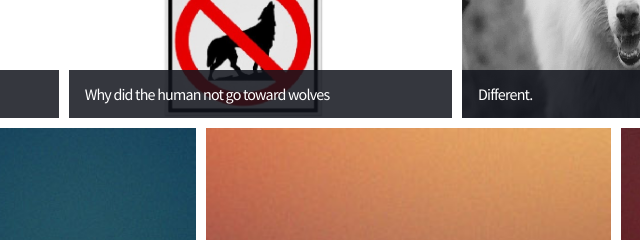
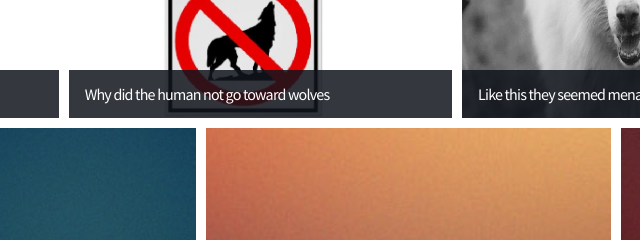
Before and after one commit to devlopperadam/devlopperadam.github.io, a plain HTML site: page index.html in a window 1280 px wide. Shown: the part 227-467 px from the top of the page, 640-1280 px from the left. Drawn offline with Linux system fonts and the light colour scheme.

Commit message:
txt img 3

```diff
--- a/index.html
+++ b/index.html
@@ -45,7 +45,7 @@
 						</article>
 
 						<article class="item thumb" data-width="274">
-							<h2>Different.</h2>
+							<h2>Like this they seemed menacing</h2>
 							<a href="images/fulls/01.gif" class="image"><img src="images/thumbs/01.gif" alt=""></a>
 						</article>
 
```
